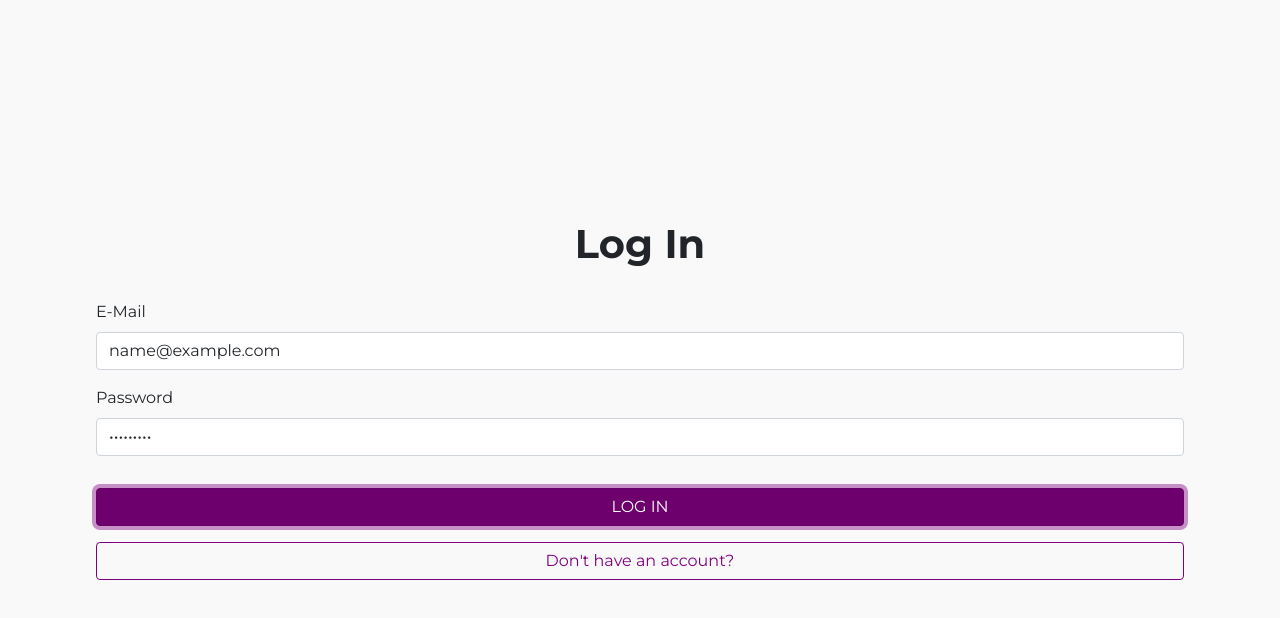
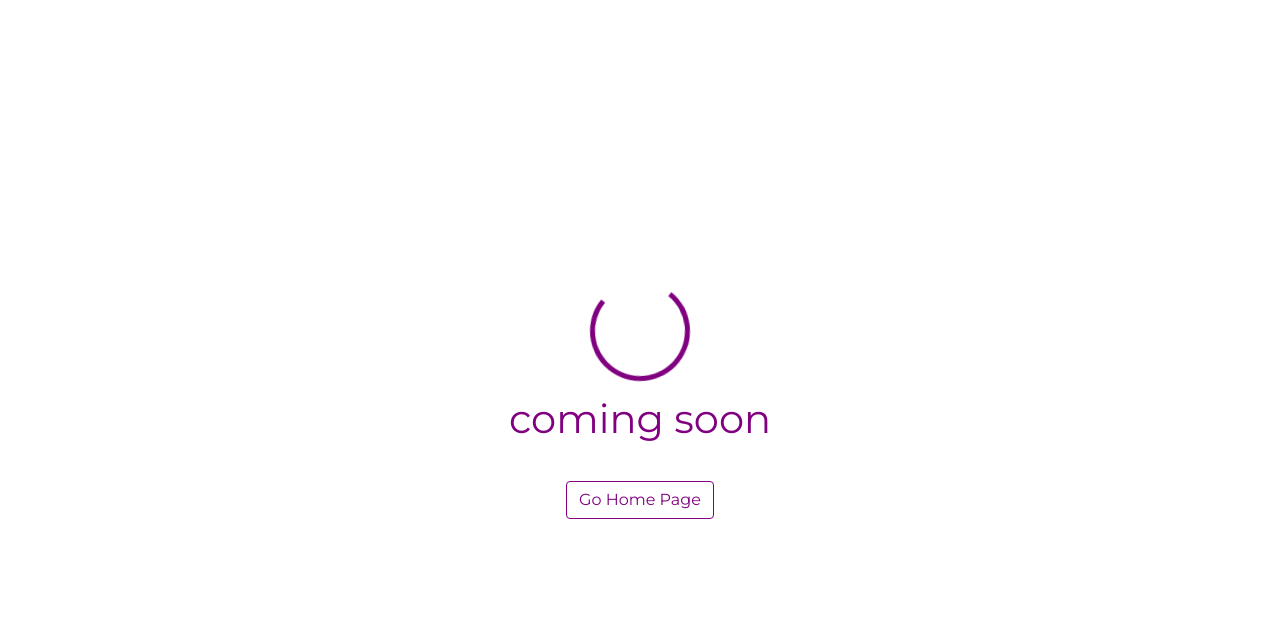
Before and after one commit to izzetomarovcff/e-commerce-react-app, a React (Create React App) app: page /login in a window 1280 px wide. Both pictures are taken after typing "name@example.com", "Sample123" into the empty fields and a click on the button "LOG IN". Shown: the top 618 px of the page. Built offline with nearby package versions, Linux system fonts and the light colour scheme.

Commit message:
loading effect added

```diff
--- a/src/pages/LogIn.jsx
+++ b/src/pages/LogIn.jsx
@@ -6,6 +6,7 @@ function LogIn() {
     email: '',
     password: ''
   });
+  const [loading, setLoading] = useState(false)
   const handleChange = (e) => {
     const { name, value } = e.target;
     setFormData(prevState => ({
@@ -15,10 +16,21 @@ function LogIn() {
   }
   const handleSubmit = (e) => {
     e.preventDefault()
+    setLoading(true)
     console.log("submitted")
   }
   return (
     <div className='signup'>
+      {loading?(
+        <div className='loading-overlay'>
+          <div className="spinner-border text-primary border-5" role="status">
+            <span className="sr-only"></span>
+          </div>
+          <p className='text-primary fs-1 mt-2'>coming soon</p>
+          <Link to="/" className='btn btn-outline-primary mt-3'>Go Home Page</Link>
+        </div>
+
+      ):(null)}
       <h1 className=''>Log In</h1>
       <form onSubmit={handleSubmit} className='mt-4'>
         <div className="mb-3 w-100">
--- a/src/pages/SignUp.jsx
+++ b/src/pages/SignUp.jsx
@@ -3,6 +3,7 @@ import { Link } from 'react-router-dom'
 function SignUp() {
   const [error, setError] = useState(null)
   const [resError, setReserror] = useState(null)
+  const [loading, setLoading] = useState(false)
   const [formData, setFormData] = useState({
     name: '',
     phone: '',
@@ -42,10 +43,19 @@ function SignUp() {
   }
    const  handleSubmit  = (e) => {
     e.preventDefault()
+    setLoading(true)
     setError(handleCheck())
   }
   return (
     <div className='signup'>
+      {loading?(
+        <div className='loading-overlay'>
+          <div className="spinner-border text-primary border-5" role="status">
+            <span className="sr-only"></span>
+          </div>
+        </div>
+
+      ):(null)}
       <h1 className=''>Sign Up</h1>
       {error ? (<p className='alert alert-warning w-100 mt-4'>{error}</p>) : (null)}
       {resError ? (<p className='alert alert-danger w-100 mt-4'>{resError}</p>) : (null)}
--- a/src/scss/_style.scss
+++ b/src/scss/_style.scss
@@ -39,3 +39,18 @@ body{
     align-items: center;
     justify-content: center;
 }
+.loading-overlay{
+    position: absolute;
+    display: flex;
+    flex-direction: column;
+    align-items: center;
+    justify-content: center;
+    width: 100%;
+    height: 100%;
+    background-color: white;
+    opacity: 100%;
+}
+.loading-overlay .spinner-border{
+    width: 100px;
+    height: 100px;
+}
```
Also changed, not shown: src/css/bootstrap.css.
